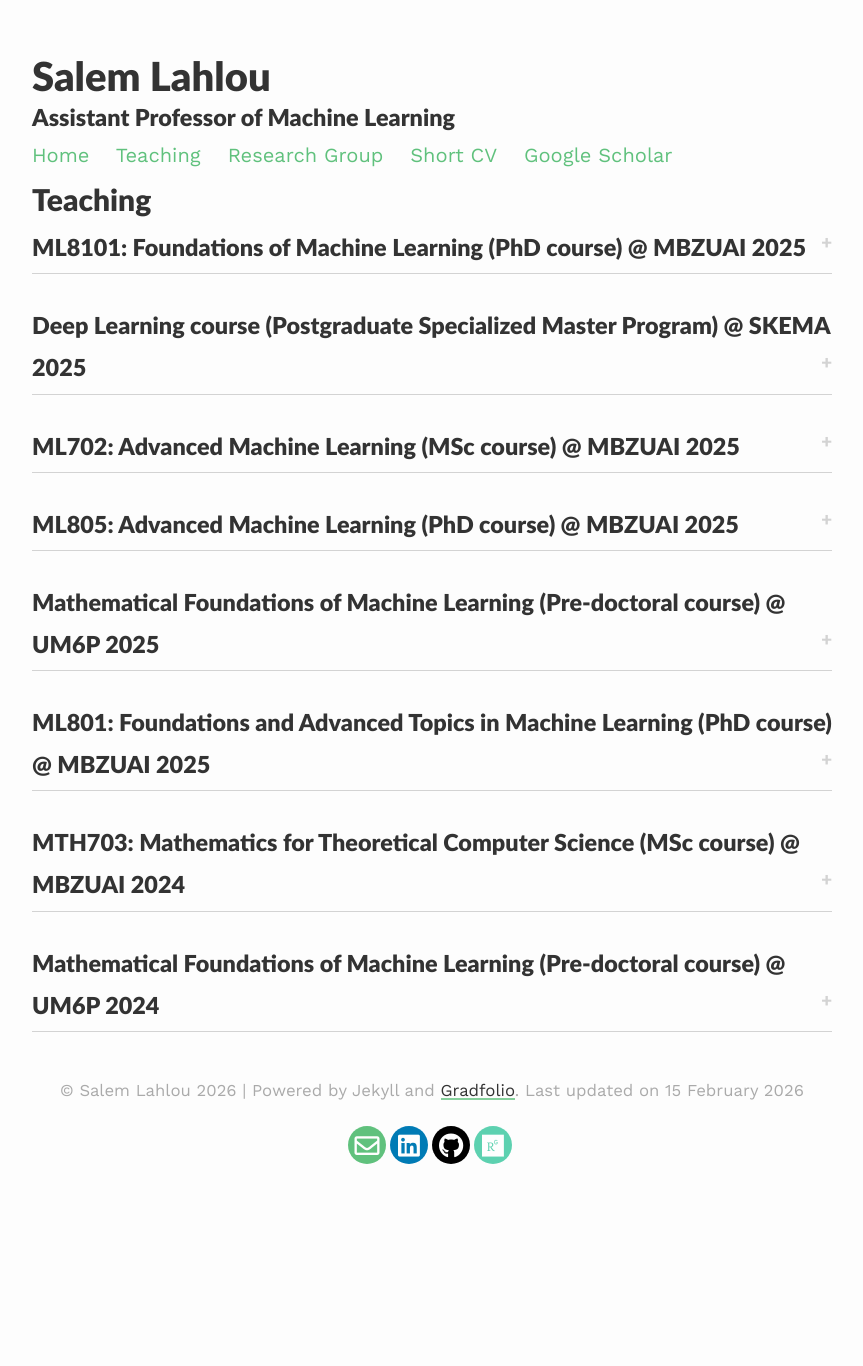
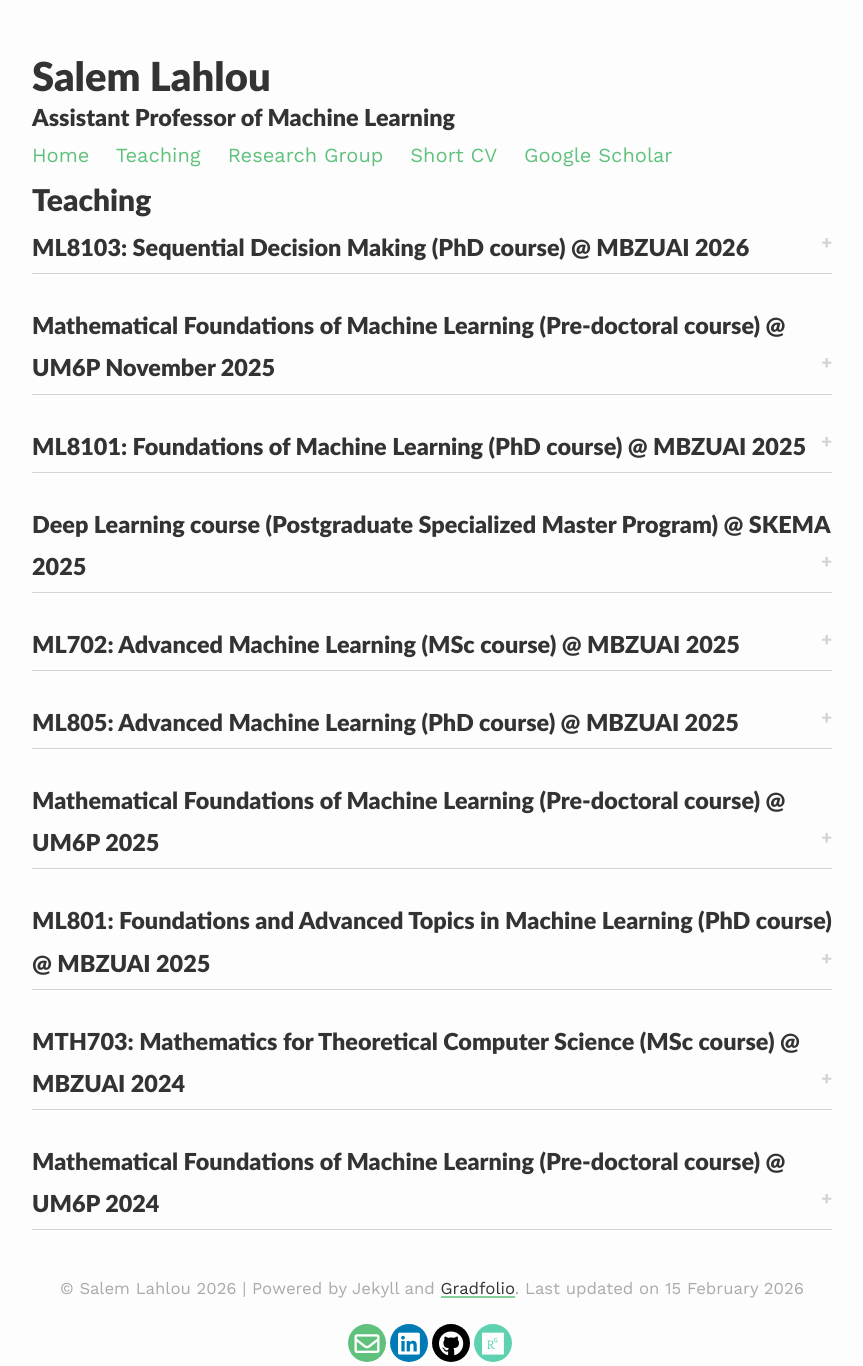
Before and after one commit to saleml/saleml.github.io, a Jekyll site: the page built from teaching.md, in a window 1280 px wide. Shown: the whole page, without its empty margins (208-1071 px from the left). Built offline with Jekyll 4.4.1, drawn with Linux system fonts in a browser that asks for light colours; nearby versions of some CDN libraries; our own code applies the rules of GitHub Pages for plain Markdown files; before the commit the page ends 1168 px from its top, so only the background shows below that.

Commit message:
Update index.md and teaching.md to include new teaching courses for 2026 and 2025, respectively, and add recent news items reflecting talks and events. Remove outdated PDF file from assets.

```diff
--- a/teaching.md
+++ b/teaching.md
@@ -52,6 +52,32 @@ published: true
 </style>
 
 <div class="teaching-list">
+
+  <div class="teaching-item">
+  <h3 class="teaching-toggle">
+    ML8103: Sequential Decision Making (PhD course) @ MBZUAI 2026
+    <span class="teaching-icon">+</span>
+  </h3>
+  <div class="teaching-content">
+    <ul>
+      <li>14-week module (42h)</li>
+      <li>Topics: Reinforcement Learning, Generative Flow Networks</li>
+    </ul>
+  </div>
+  </div>
+
+  <div class="teaching-item">
+  <h3 class="teaching-toggle">
+    Mathematical Foundations of Machine Learning (Pre-doctoral course) @ UM6P November 2025
+    <span class="teaching-icon">+</span>
+  </h3>
+  <div class="teaching-content">
+    <ul>
+      <li>Co-taught with Hachem Madmoun</li>
+      <li>Topics: Linear algebra, probability theory, probabilistic machine learning, neural networks</li>
+    </ul>
+  </div>
+  </div>
 
   <div class="teaching-item">
     <h3 class="teaching-toggle">
```
Also changed, not shown: index.md (+9 -2 lines), 1 other file.
